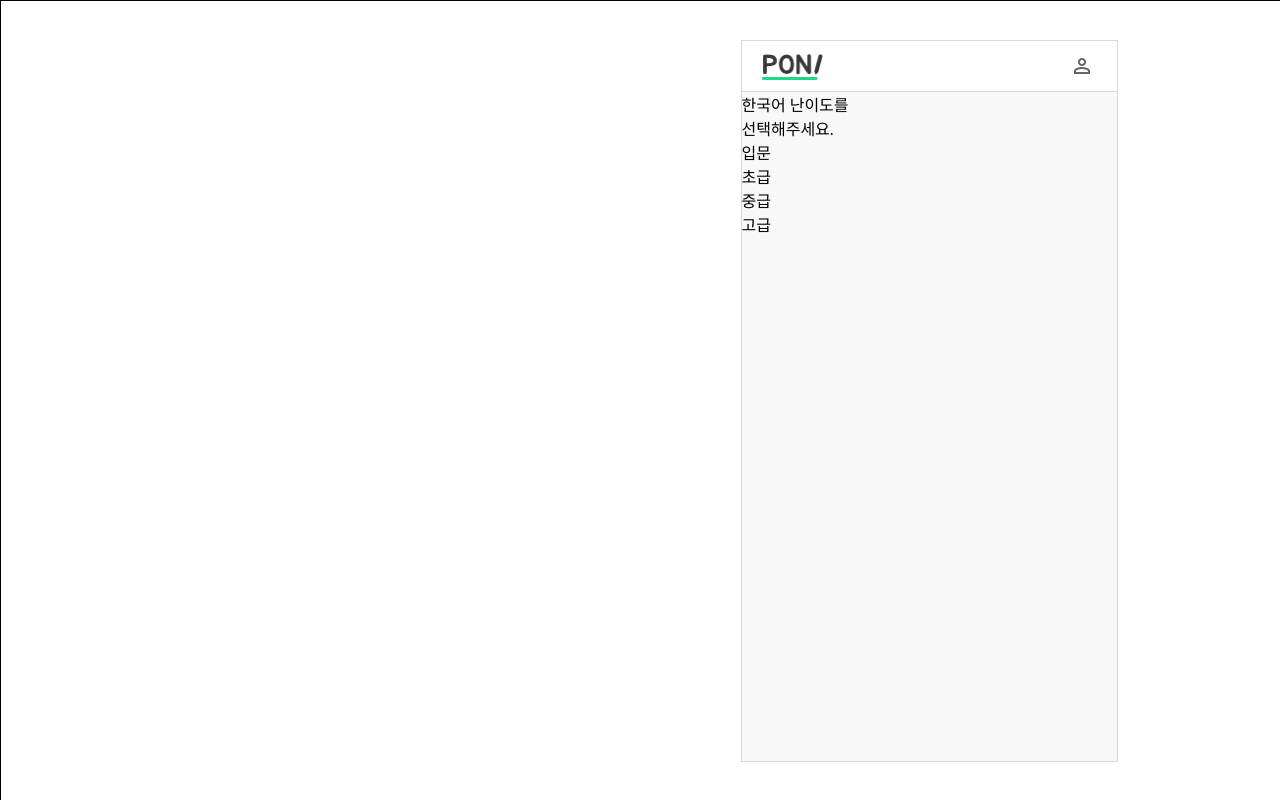
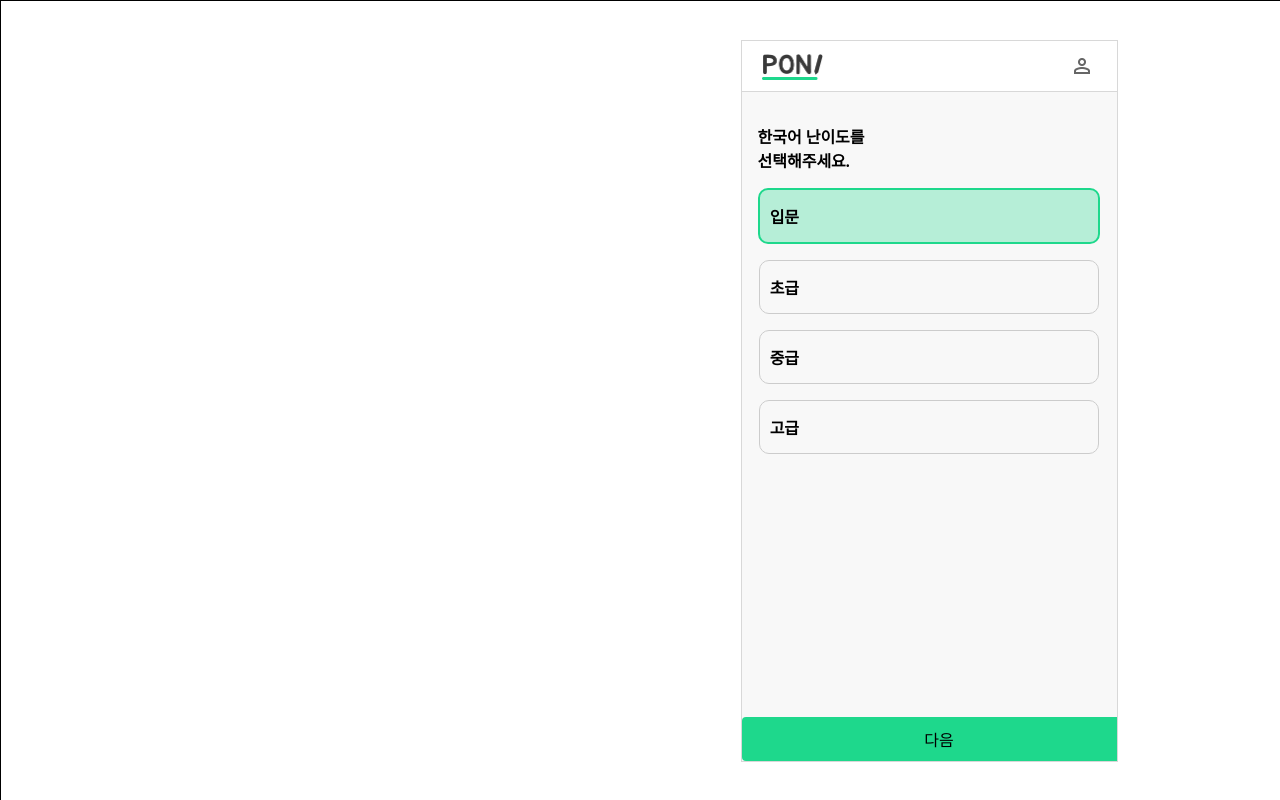
Before and after one commit to wjddudqls96/poni, a React (Vite) app in the folder frontend/: page /select/grade in a window 1280 px wide. Built offline with nearby package versions, Linux system fonts and the light colour scheme.

Commit message:
[feat] : 받아쓰기 난이도 선택 페이지 css

```diff
--- /dev/null
+++ b/frontend/src/components/dictation-page/SelectGrade.css
@@ -0,0 +1,37 @@
+.grade-container {
+  display: flex;
+  flex-direction: column;
+  align-items: center;
+  gap: 1rem;
+  width: 100%;
+  height: 100%;
+}
+
+.text {
+  width: 100%;
+  text-align: left;
+  margin-left: 2rem;
+  font-weight: bold;
+  margin-top: 2rem;
+}
+
+.grade-option {
+  padding: 10px;
+  border: 1px solid #ccc;
+  border-radius: 10px;
+  cursor: pointer;
+  width: 85%;
+  height: 2rem;
+  text-align: left;
+  border-radius: 10px;
+  font-weight: bold;
+  display: flex;
+  align-items: center;
+}
+
+.grade-option.selected {
+  background-color: rgba(30, 216, 140, 0.3);
+  border: 2px solid #ccc;
+  border-color: rgba(30, 216, 140, 1);
+  border-width: 5px, 5px, 5px, 5px;
+}
--- a/frontend/src/components/dictation-page/SelectGrade.tsx
+++ b/frontend/src/components/dictation-page/SelectGrade.tsx
@@ -1,14 +1,47 @@
 import React from "react";
+import { useRecoilState } from "recoil";
+import { useNavigate } from "react-router-dom";
+import { grade } from "../../store/Grade";
+import "./SelectGrade.css"; // 추가된 CSS 파일
 
 const SelectGrade: React.FC = () => {
+  const [currentGrade, setGrade] = useRecoilState(grade);
+
+  const handleClick = (selectedGrade: string) => {
+    setGrade(selectedGrade);
+  };
+
   return (
-    <div>
-      <div>한국어 난이도를</div>
-      <div>선택해주세요.</div>
-      <div>입문</div>
-      <div>초급</div>
-      <div>중급</div>
-      <div>고급</div>
+    <div className="grade-container">
+      <div className="text">
+        <div>한국어 난이도를</div>
+        <div>선택해주세요.</div>
+      </div>
+
+      <div
+        onClick={() => handleClick("입문")}
+        className={`grade-option ${currentGrade === "입문" ? "selected" : ""}`}
+      >
+        입문
+      </div>
+      <div
+        onClick={() => handleClick("초급")}
+        className={`grade-option ${currentGrade === "초급" ? "selected" : ""}`}
+      >
+        초급
+      </div>
+      <div
+        onClick={() => handleClick("중급")}
+        className={`grade-option ${currentGrade === "중급" ? "selected" : ""}`}
+      >
+        중급
+      </div>
+      <div
+        onClick={() => handleClick("고급")}
+        className={`grade-option ${currentGrade === "고급" ? "selected" : ""}`}
+      >
+        고급
+      </div>
     </div>
   );
 };
--- /dev/null
+++ b/frontend/src/pages/dictation-page/SelectGradePage.css
@@ -0,0 +1,12 @@
+.next-button {
+  position: absolute;
+  padding: 10px;
+  margin-top: 10px;
+  border-radius: 4px;
+  width: 100%;
+  text-align: center;
+  bottom: 0;
+  cursor: pointer;
+  color: black;
+  background-color: rgba(30, 216, 140, 1);
+}
--- a/frontend/src/pages/dictation-page/SelectGradePage.tsx
+++ b/frontend/src/pages/dictation-page/SelectGradePage.tsx
@@ -1,10 +1,19 @@
 import React from "react";
 import SelectGrade from "../../components/dictation-page/SelectGrade";
+import { useNavigate } from "react-router-dom";
+import "./SelectGradePage.css";
 
 const SelectGradePage: React.FC = () => {
+  const navigate = useNavigate();
+  const handleNextClick = () => {
+    navigate("/dictation");
+  };
   return (
-    <div>
+    <div style={{ position: "relative", height: "100vh", maxHeight: "100%" }}>
       <SelectGrade />
+      <div onClick={handleNextClick} className={`next-button`}>
+        다음
+      </div>
     </div>
   );
 };
```
